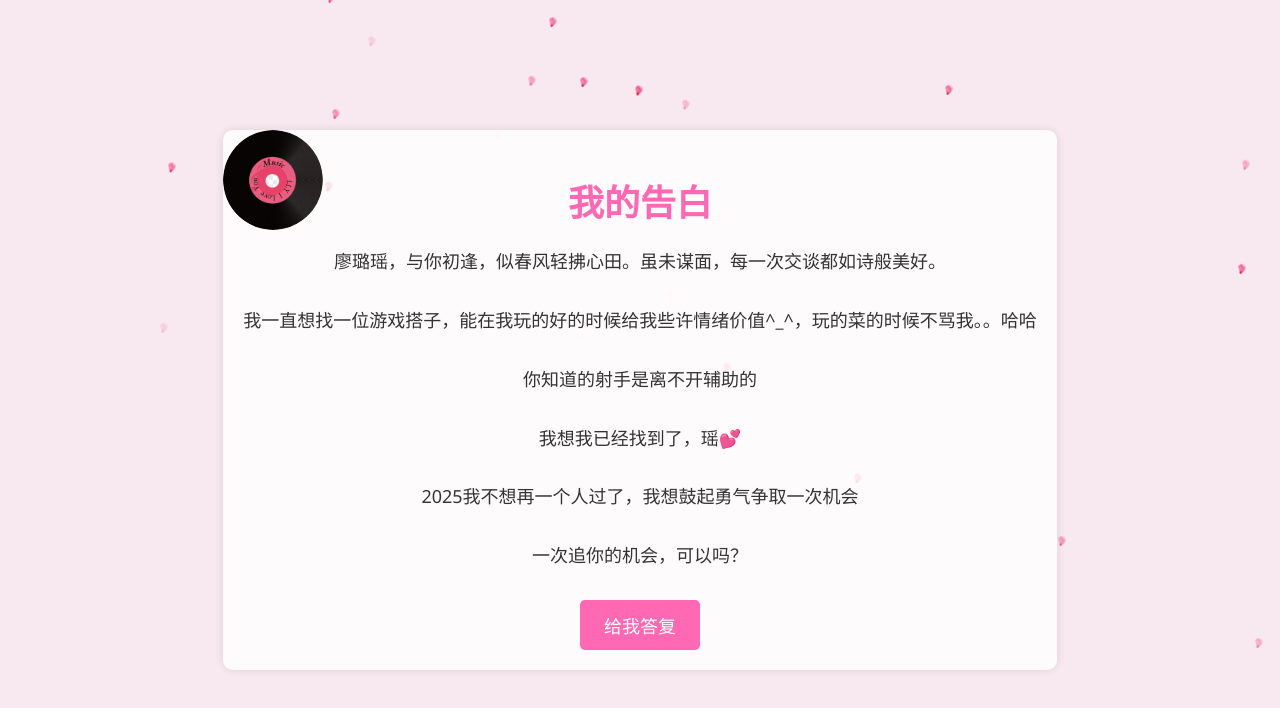
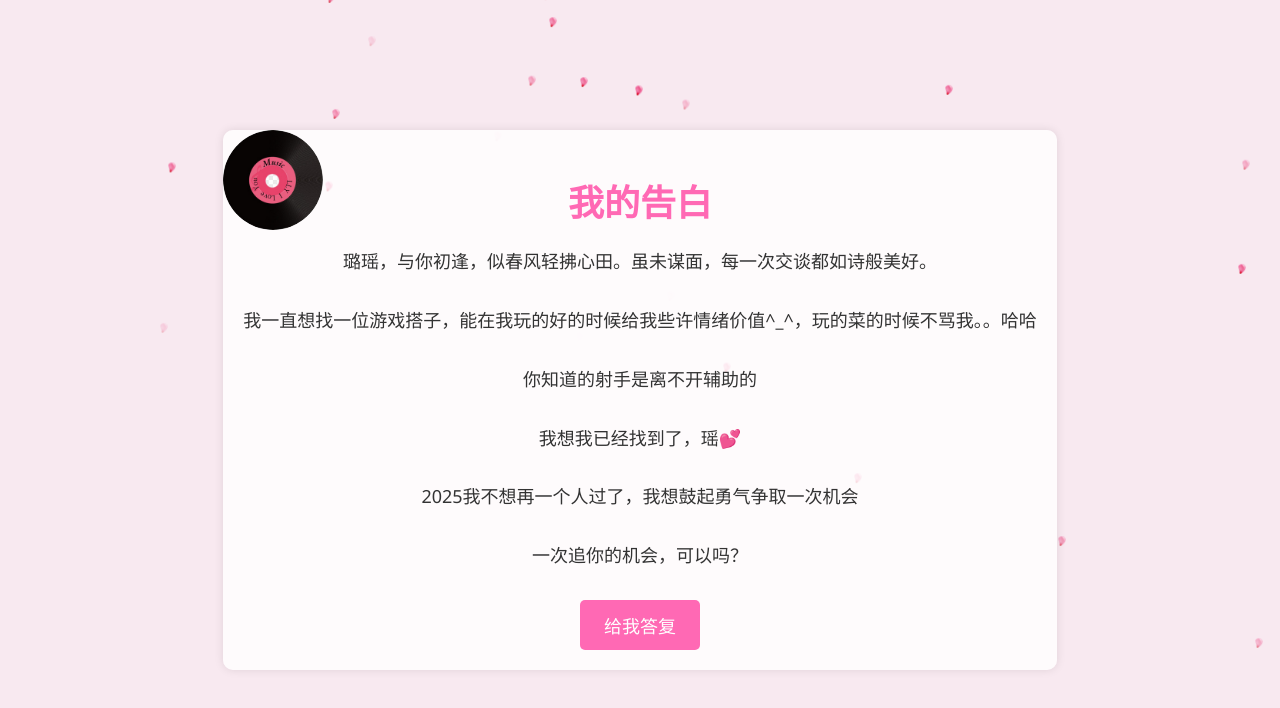
Before and after one commit to xiangnideyelly/lovewebsite-to-lly, a plain HTML site: page confession.html in a window 1280 px wide. Drawn offline with Linux system fonts and the light colour scheme.

Commit message:
Update confession.html

```diff
--- a/confession.html
+++ b/confession.html
@@ -14,7 +14,7 @@
     <div class="container">
         <img id="record" src="song.png" alt="唱片图标">
         <h1>我的告白</h1>
-        <p>廖璐瑶，与你初逢，似春风轻拂心田。虽未谋面，每一次交谈都如诗般美好。</p>
+        <p>璐瑶，与你初逢，似春风轻拂心田。虽未谋面，每一次交谈都如诗般美好。</p>
         <p>我一直想找一位游戏搭子，能在我玩的好的时候给我些许情绪价值^_^，玩的菜的时候不骂我。。哈哈</p>
         <p>你知道的射手是离不开辅助的</p>
         <p>我想我已经找到了，瑶💕</p>
```
